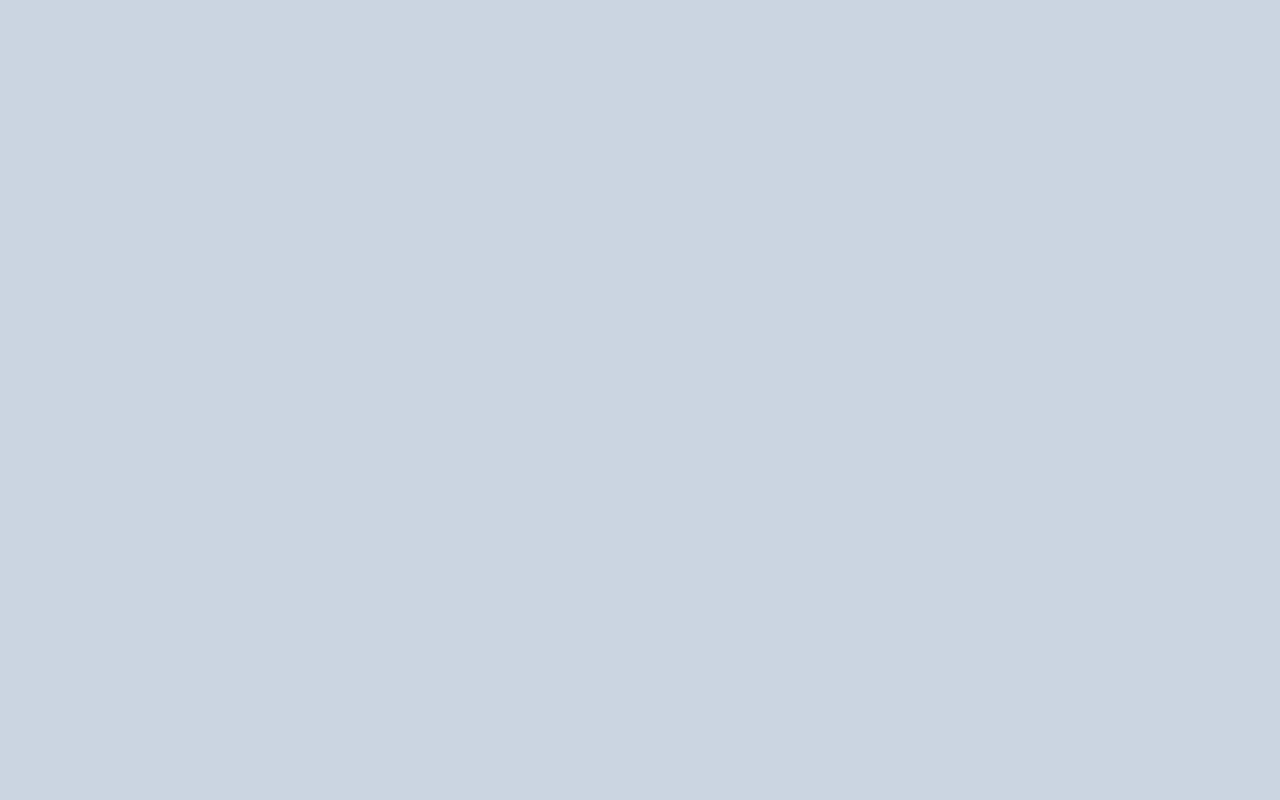
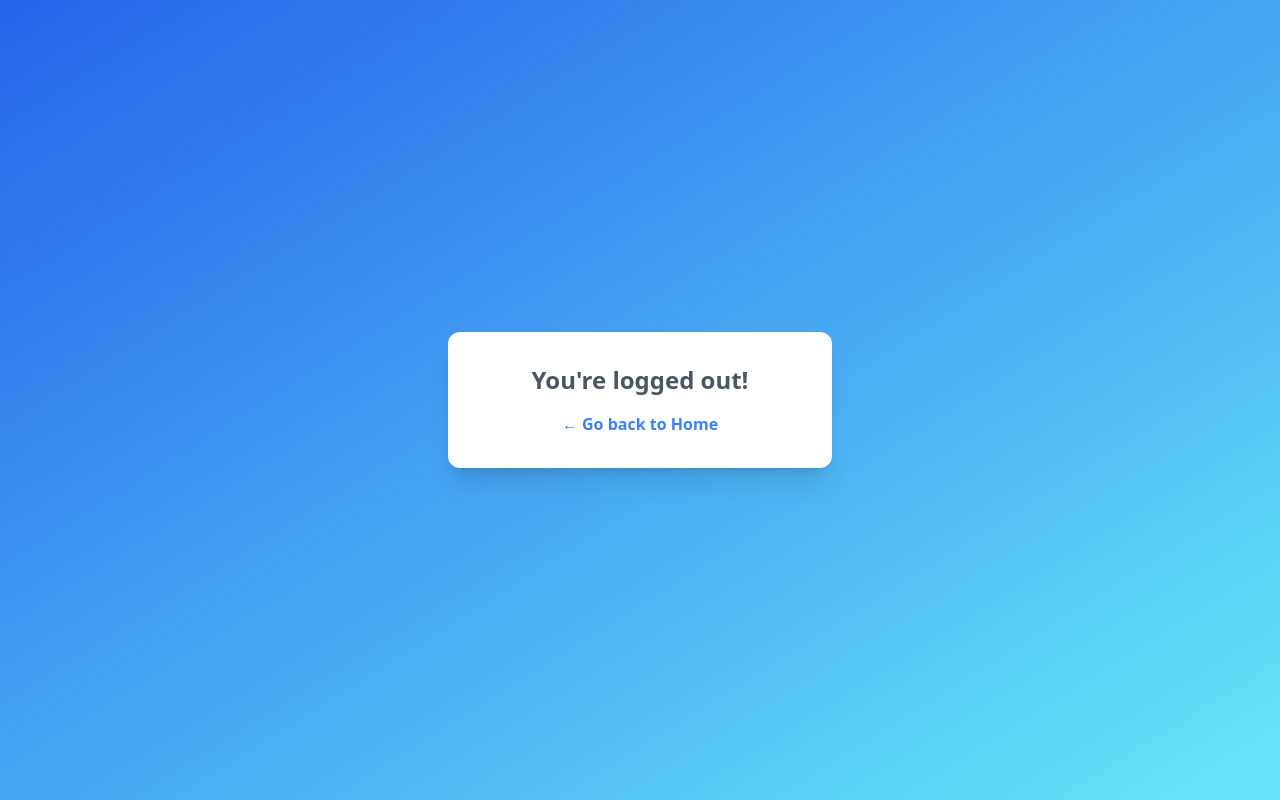
Before and after one commit to shome98/todo-auth, a React (Vite) app in the folder todo-auth-client/: page /logged-out in a window 1280 px wide. Before the commit this address had no page. Built offline with nearby package versions, Linux system fonts and the light colour scheme.

Commit message:
log out check

```diff
--- a/todo-auth-client/src/App.tsx
+++ b/todo-auth-client/src/App.tsx
@@ -3,6 +3,7 @@ import Home from "./pages/Home"
 import Login from "./components/Login"
 import Register from "./components/Register"
 import LoggedInPage from "./pages/LoggedInPage"
+import LoggedOutPage from "./pages/LoggedOutPage"
 function App() {
 
   return (
@@ -13,6 +14,7 @@ function App() {
           <Route path="/login" element={<Login/> } />
           <Route path="/register" element={<Register />} />
           <Route path="/loggedin" element={<LoggedInPage />} />
+          <Route path="/logged-out" element={<LoggedOutPage />} />
         </Routes>
       </Router>
     </>
--- a/todo-auth-client/src/pages/LoggedInPage.tsx
+++ b/todo-auth-client/src/pages/LoggedInPage.tsx
@@ -1,9 +1,29 @@
-import React from "react";
+import { useDispatch } from 'react-redux';
+import { logout } from '../slices/authSlice';
+import { useNavigate } from 'react-router-dom';
 
 const LoggedInPage = () => {
+    const dispatch = useDispatch();
+    const navigate = useNavigate();
+
+    const handleLogout = async () => {
+        await dispatch(logout());
+        navigate('/logged-out');
+    };
+
     return (
-        <div className="h-screen bg-green-500 flex justify-center items-center">
-            <h1 className="text-4xl font-bold text-white">You're logged in!</h1>
+        <div className="h-screen bg-gradient-to-br from-blue-600 to-cyan-300 flex justify-center items-center w-full">
+            <div className="bg-white px-10 py-8 rounded-xl w-screen shadow-xl max-w-sm">
+                <h1 className="text-center text-2xl font-semibold text-gray-600">
+                    You're logged in!
+                </h1>
+                <button
+                    onClick={handleLogout}
+                    className="mt-6 w-full shadow-xl bg-gradient-to-tr from-blue-600 to-red-400 hover:to-red-700 text-indigo-100 py-2 rounded-md text-lg tracking-wide transition duration-1000"
+                >
+                    Logout
+                </button>
+            </div>
         </div>
     );
 };
--- /dev/null
+++ b/todo-auth-client/src/pages/LoggedOutPage.tsx
@@ -0,0 +1,23 @@
+import { Link } from 'react-router-dom';
+
+const LoggedOutPage = () => {
+    return (
+        <div className="h-screen bg-gradient-to-br from-blue-600 to-cyan-300 flex justify-center items-center w-full">
+            <div className="bg-white px-10 py-8 rounded-xl w-screen shadow-xl max-w-sm text-center">
+                <h1 className="text-2xl font-semibold text-gray-600">
+                    You're logged out!
+                </h1>
+                <p className="mt-4">
+                    <Link
+                        to="/"
+                        className="text-blue-500 font-semibold hover:text-blue-800"
+                    >
+                        &larr; Go back to Home
+                    </Link>
+                </p>
+            </div>
+        </div>
+    );
+};
+
+export default LoggedOutPage;
```
